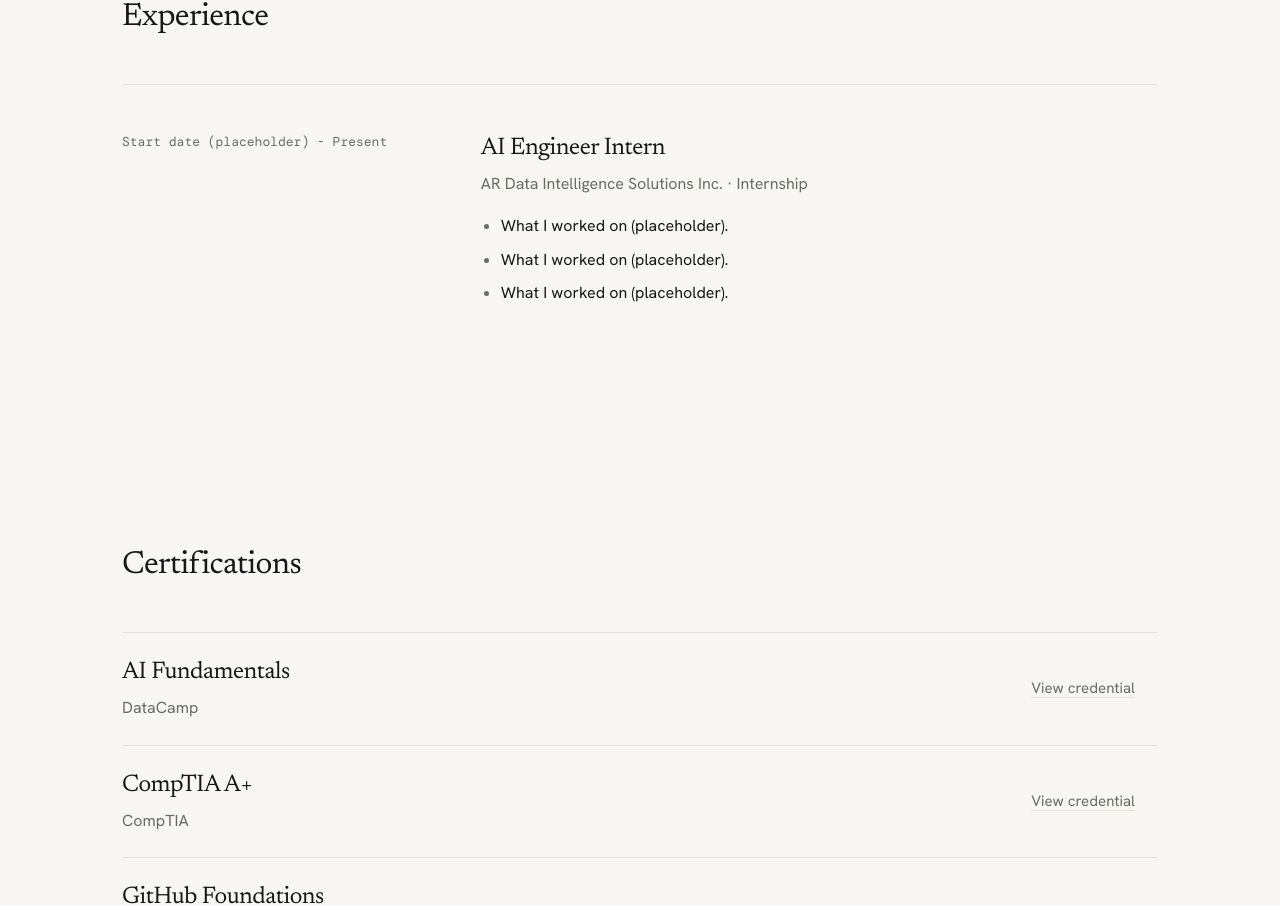
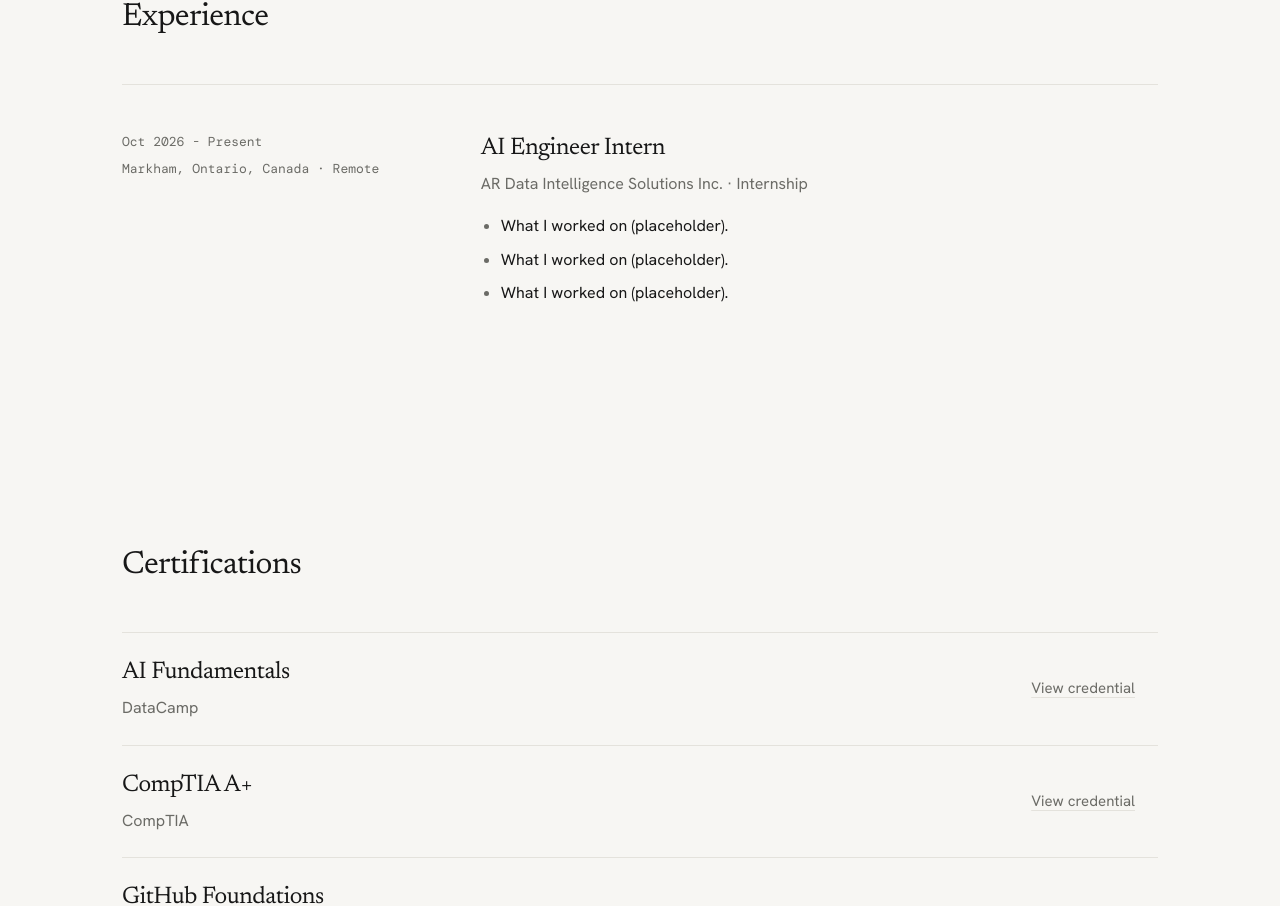
Before and after one commit to rhndzvs/portfolio, a Next.js app: page / in a window 1280 px wide. Shown: the part 2078-2984 px from the top of the page. Built offline with nearby package versions, Linux system fonts and the light colour scheme; no server answers; some icons are missing.

Commit message:
feat: add experience location and work setup details

```diff
--- a/src/components/sections/ExperiencePreview.tsx
+++ b/src/components/sections/ExperiencePreview.tsx
@@ -7,13 +7,16 @@ function formatDateRange(startDate: string, endDate: string | null) {
 }
 
 function ExperienceRow({ entry }: { entry: Experience }) {
+  const place = [entry.location, entry.workSetup].filter(Boolean).join(" · ");
+
   return (
     <li className="border-b border-border last:border-b-0">
       <Reveal mode="in-view">
         <div className="grid gap-6 py-8 md:grid-cols-[30%_minmax(0,1fr)] md:gap-12 md:py-12">
-          <p className="font-mono text-label text-muted">
-            {formatDateRange(entry.startDate, entry.endDate)}
-          </p>
+          <div className="font-mono text-label text-muted">
+            <p>{formatDateRange(entry.startDate, entry.endDate)}</p>
+            {place ? <p className="mt-2">{place}</p> : null}
+          </div>
 
           <div>
             <h3 className="text-project">{entry.role}</h3>
--- a/src/content/experience.ts
+++ b/src/content/experience.ts
@@ -6,6 +6,8 @@ export type Experience = {
   type: string;
   startDate: string;
   endDate: string | null;
+  location?: string;
+  workSetup?: string;
   bullets: string[];
 };
 
@@ -15,8 +17,10 @@ export const experience: Experience[] = [
     role: "AI Engineer Intern",
     company: "AR Data Intelligence Solutions Inc.",
     type: "Internship",
-    startDate: "Start date (placeholder)",
+    startDate: "Oct 2026",
     endDate: null,
+    location: "Markham, Ontario, Canada",
+    workSetup: "Remote",
     bullets: [
       "What I worked on (placeholder).",
       "What I worked on (placeholder).",
```
Also changed, not shown: 1 other file (tests, documents, lock files or other folders).
